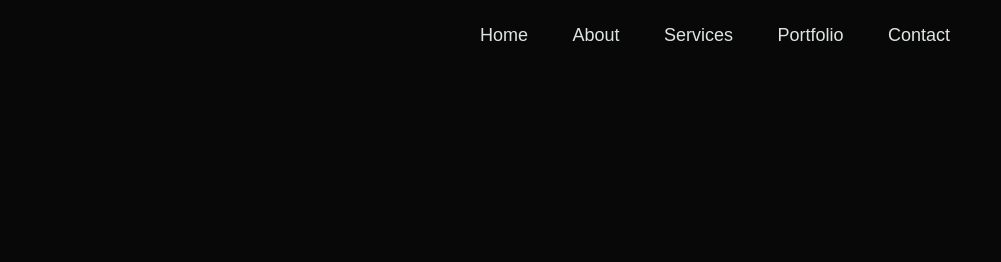
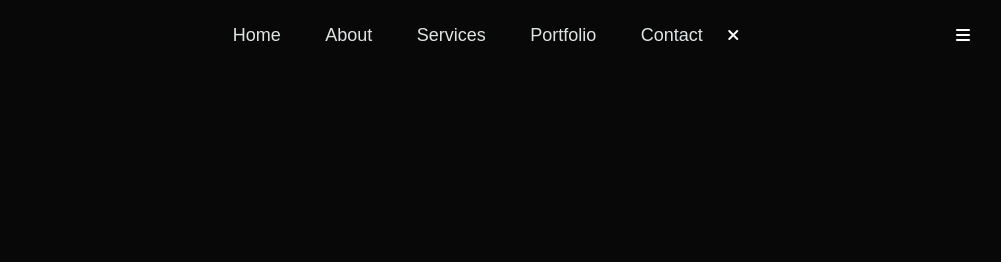
Before and after one commit to Saikumar-1710/Portfolio, a plain HTML site: page Portfolio/index.html in a window 1280 px wide. Shown: the top 262 px of the page, 182-1183 px from the left. Drawn offline with nearby package versions, Linux system fonts and the light colour scheme.

Commit message:
Update index.html

```diff
--- a/Portfolio/index.html
+++ b/Portfolio/index.html
@@ -11,7 +11,7 @@
     <script src="https://kit.fontawesome.com/45644447ad.js" crossorigin="anonymous"></script>
     <link rel="stylesheet" href="https://necolas.github.io/normalize.css/8.0.1/normalize.css" type="text/css" />
 
-    <!--<link rel="stylesheet" href="https://cdnjs.cloudflare.com/ajax/libs/font-awesome/4.7.0/css/font-awesome.min.css"> -->
+    <!--<link rel="stylesheet" href="https://cdnjs.cloudflare.com/ajax/libs/font-awesome/4.7.0/css/font-awesome.min.css">-->
 </head>
 <body>
 <div id="header">
@@ -24,9 +24,9 @@
                 <li><a href="#services">Services</a></li>
                 <li><a href="#portfolio">Portfolio</a></li>
                 <li><a href="#contact">Contact</a></li>
-                <i class="fa-solid fa-xmark" onclick="closemenu()"></i>
+                <i class="fas fa-xmark" onclick="closemenu()"></i> <!--fa-solid to fas-->
             </ul>
-            <i class="fa-solid fa-bars" onclick="openmenu()"></i>
+            <i class="fas fa-bars" onclick="openmenu()"></i>
         </nav>
     <div class="headertext">
     <p >UI/UX Design</p>
@@ -162,7 +162,7 @@
     <div class="row">
         <div class="contact-left">
             <h1 class="sub-title">Contact Me</h1>
-            <p><i class="fa-solid fa-paper-plane"></i>kathrajsaikumar18@gmail.com</p>
+            <p><i class="fas fa-paper-plane"></i>kathrajsaikumar18@gmail.com</p>
             <p><i class="fa-solid fa-phone"></i>9542264196</p>
             <div class="social-icons">
                 <a href="#"><i class="fa-brands fa-facebook"></i></a>
```
